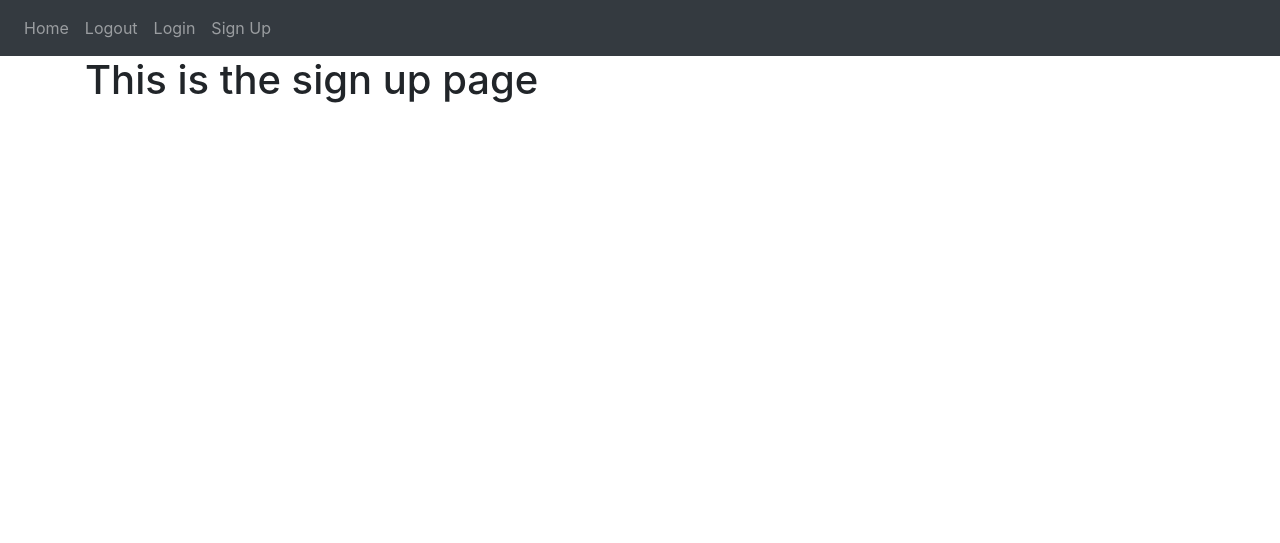
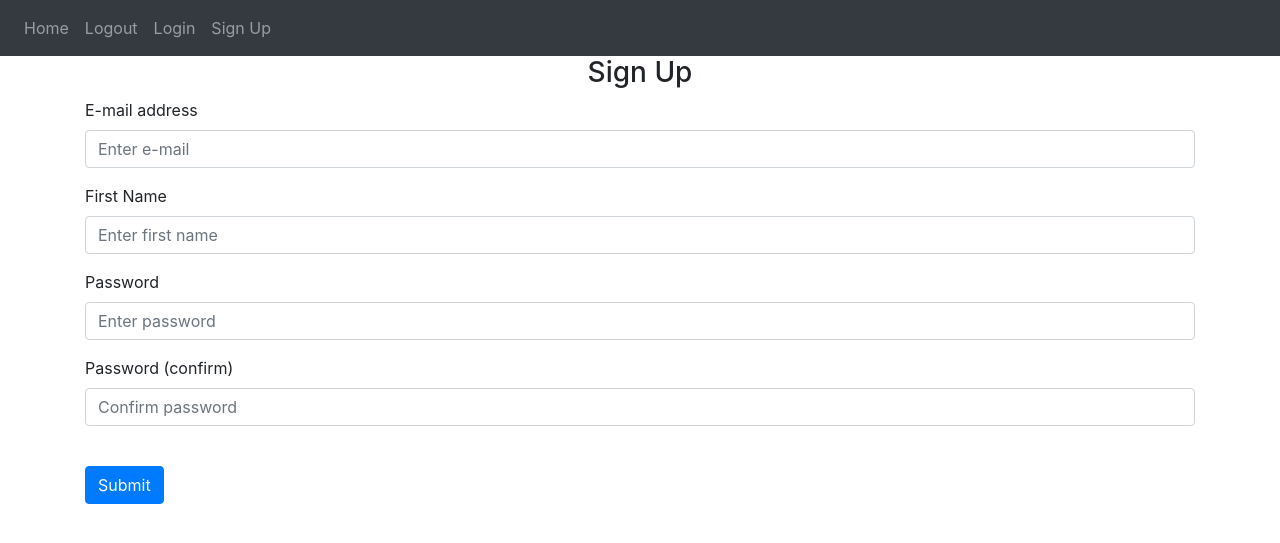
Before and after one commit to iancoel/flask-notes, a Flask app: template website/templates/sign_up.html in a window 1280 px wide. Shown: the top 543 px of the page. Run offline with Flask 2, Linux system fonts and the light colour scheme; the template is opened without the code that fills it, so the values that code supplies are empty; some libraries are stand-ins or nearby versions.

Commit message:
Sign up page html

```diff
--- a/website/auth.py
+++ b/website/auth.py
@@ -13,4 +13,4 @@ def logout():
 
 @auth.route('/sign-up')
 def sign_up():
-  return render_template('sign-up.html')
+  return render_template('sign_up.html')
--- a/website/templates/sign_up.html
+++ b/website/templates/sign_up.html
@@ -1,3 +1,23 @@
 {% extends 'base.html' %}
 {% block title %}Sign Up{% endblock %}
-{% block content %}<h1>This is the sign up page</h1>{% endblock %}
+{% block content %}<form method="POST">
+  <h3 align="center">Sign Up</h3>
+  <div class="form-group">
+    <label for="email">E-mail address</label>
+    <input type="email" class="form-control" id="email" name="email" placeholder="Enter e-mail">
+  </div>
+  <div class="form-group">
+    <label for="firstName">First Name</label>
+    <input type="text" class="form-control" id="firstName" name="firstName" placeholder="Enter first name">
+  </div>
+  <div class="form-group">
+    <label for="password1">Password</label>
+    <input type="password" class="form-control" id="password1" name="password1" placeholder="Enter password">
+  </div>
+  <div class="form-group">
+    <label for="password2">Password (confirm)</label>
+    <input type="password" class="form-control" id="password2" name="password2" placeholder="Confirm password">
+  </div>
+  <br />
+  <button type="submit" class="btn btn-primary">Submit</button>
+</form>{% endblock %}
```
